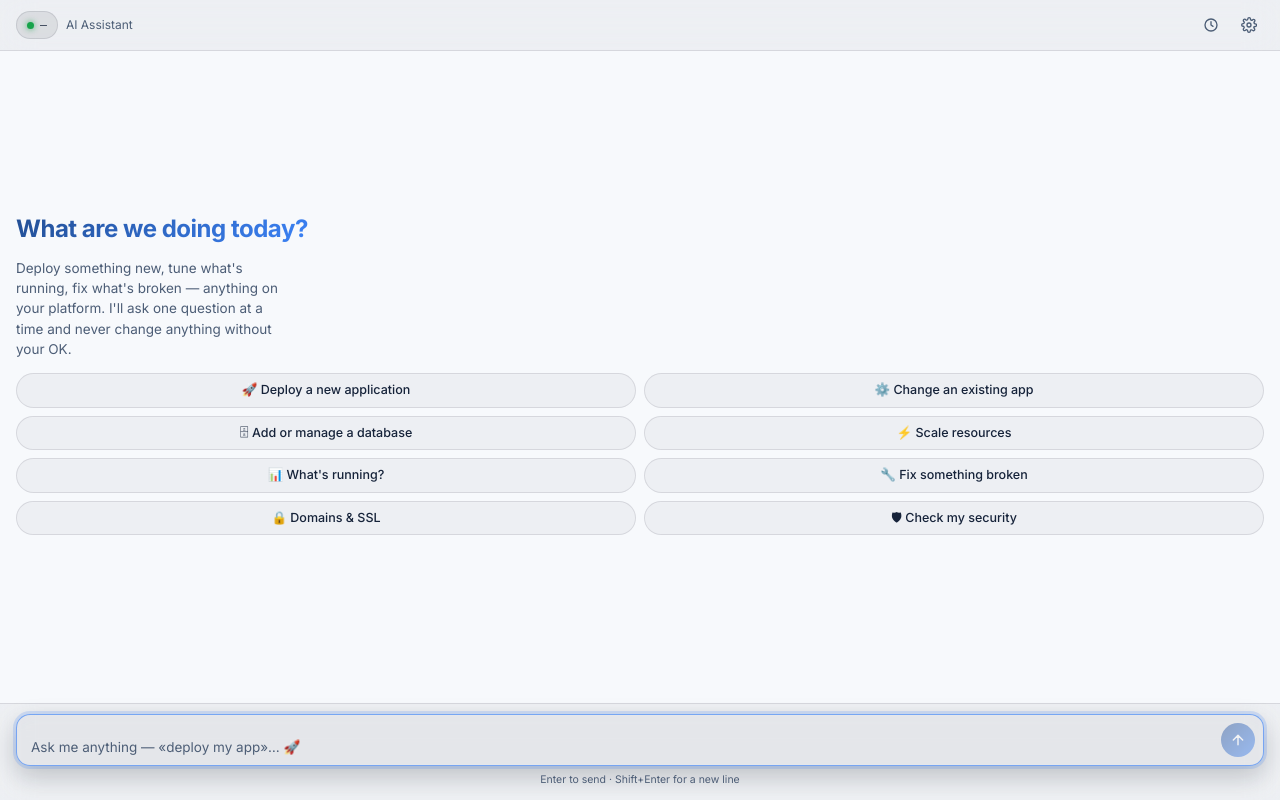
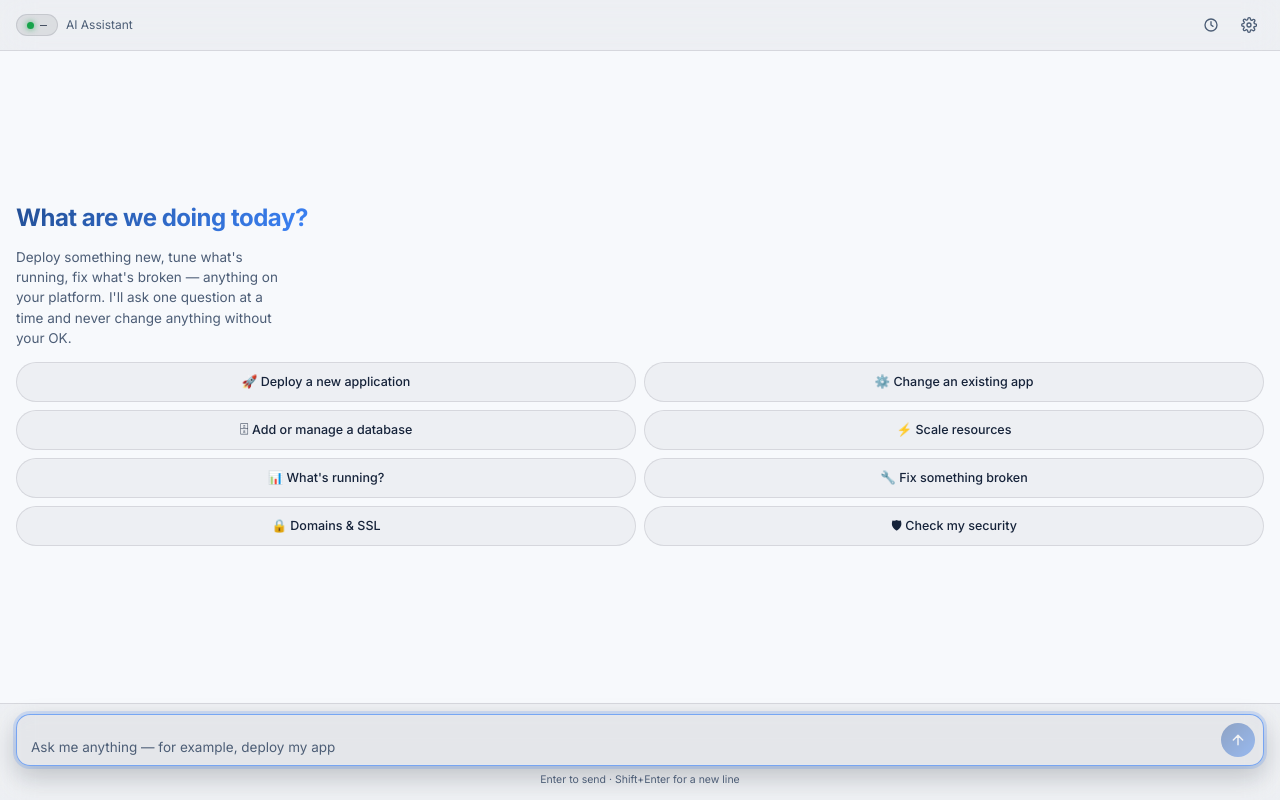
Before and after one commit to ihorman/virtuozzo-am-assistant, a browser extension: page extension/sidepanel/sidepanel.html in a window 1280 px wide. Drawn offline with Linux system fonts and the light colour scheme; files whose address does not match are found by name.

Commit message:
ux polish: contrast fix (muted text), clean placeholder, single baseline in context bar, uniform chip heights; v0.6.1

```diff
--- a/extension/sidepanel/sidepanel.css
+++ b/extension/sidepanel/sidepanel.css
@@ -13,7 +13,7 @@
   --ok: #16A34A;
   --warn: #F97316;
   --text: #E6EDF7;
-  --muted: #8B9BB4;
+  --muted: #A7B4C8; /* readable on #252D37 (contrast fixed per user feedback) */
   --radius: 14px;
   --radius-sm: 10px;
   --gutter: 16px; /* single horizontal gutter: every row aligns to it */
@@ -71,6 +71,7 @@ body {
   backdrop-filter: blur(16px);
   background: var(--surface);
   flex: 0 0 auto;
+  line-height: 1; /* one baseline: pill, host label and icons align */
 }
 
 .env-pill {
@@ -110,6 +111,7 @@ body {
   overflow: hidden;
   text-overflow: ellipsis;
   white-space: nowrap;
+  line-height: 1;
 }
 
 .spacer { flex: 1 1 auto; }
@@ -190,7 +192,9 @@ body {
 .chip {
   display: inline-flex;
   align-items: center;
+  justify-content: center;
   gap: 6px;
+  min-height: 40px; /* uniform chip rows */
   padding: 8px 14px;
   border-radius: 999px;
   border: 1px solid var(--border);
--- a/extension/sidepanel/sidepanel.html
+++ b/extension/sidepanel/sidepanel.html
@@ -46,7 +46,7 @@
 
   <footer class="composer">
     <div class="composer-box">
-      <textarea id="input" rows="1" placeholder="Ask me anything — «deploy my app»… 🚀"
+      <textarea id="input" rows="1" placeholder="Ask me anything — for example, deploy my app"
                 aria-label="Message"></textarea>
       <button id="send" class="send-btn" title="Send (Enter)" disabled>
         <svg width="16" height="16" viewBox="0 0 24 24" fill="none" stroke="white"
```
Also changed, not shown: extension/manifest.json.
